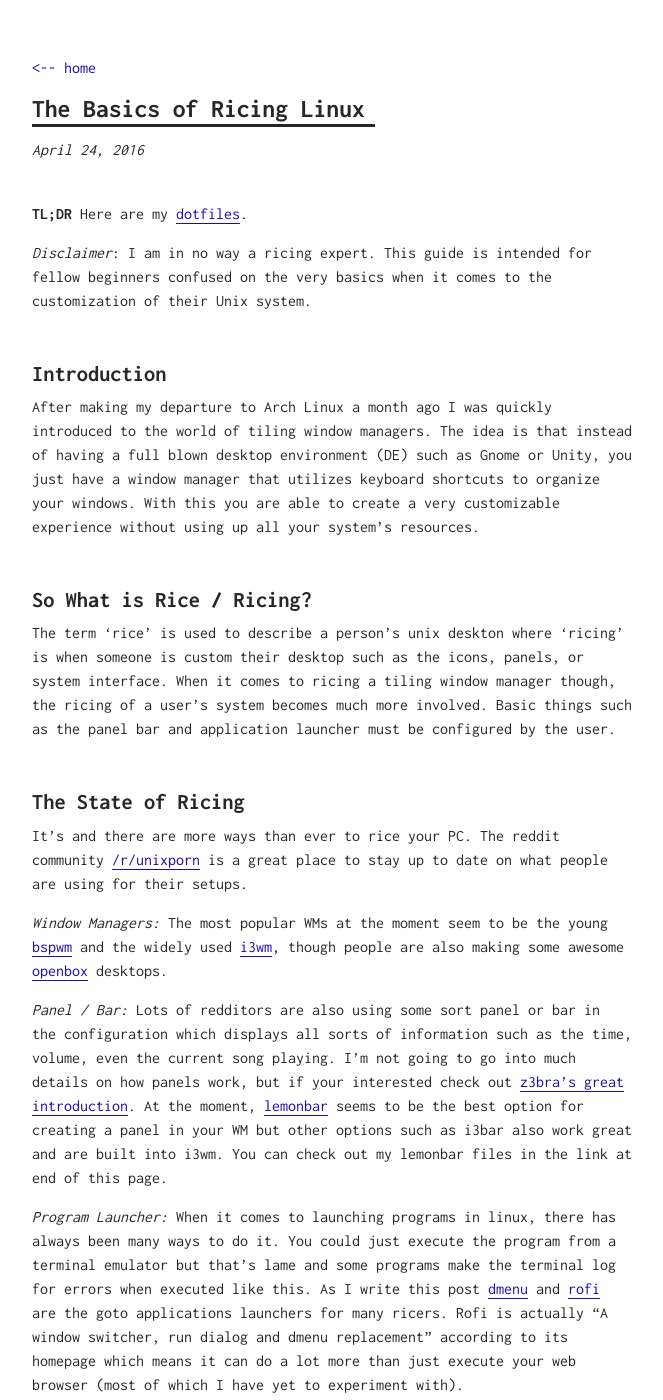
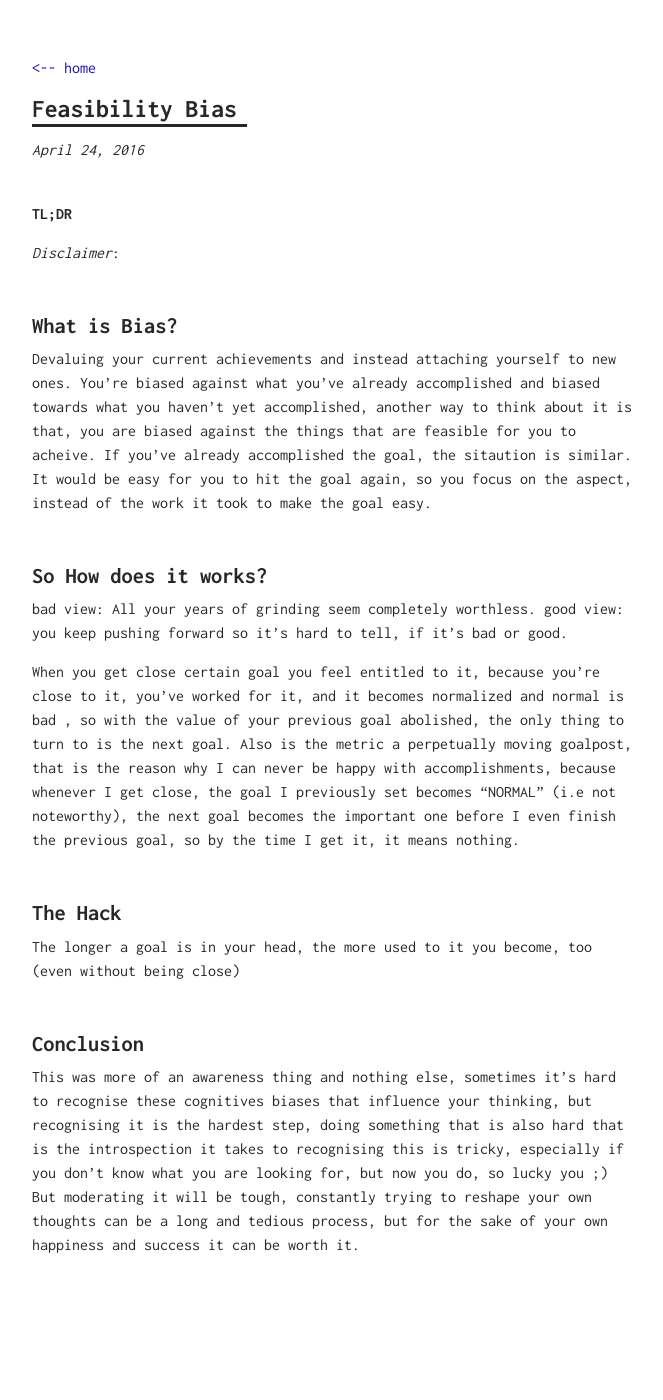
Before and after one commit to l19ux/l19ux.github.io, a Jekyll site: the page built from _posts/2016-04-24-basics-of-ricing.md, in a window 1280 px wide and 1400 px high. Shown: the whole window, without its empty margins (308-971 px from the left). Built offline with Jekyll 4.4.1, drawn with Linux system fonts in a browser that asks for light colours; some of the changed text lies outside the part shown.

Commit message:
Update 2016-04-24-basics-of-ricing.md

```diff
--- a/_posts/2016-04-24-basics-of-ricing.md
+++ b/_posts/2016-04-24-basics-of-ricing.md
@@ -1,43 +1,25 @@
 ---
 layout: post
-title: The Basics of Ricing Linux
+title: Feasibility Bias
 ---
 
-**TL;DR** Here are my [dotfiles](https://github.com/getmicah/dotfiles).
+**TL;DR**
 
-*Disclaimer*: I am in no way a ricing expert. This guide is intended for fellow beginners confused on the very basics when it comes to the customization of their Unix system.
+*Disclaimer*:
 
-# Introduction
-After making my departure to Arch Linux a month ago I was quickly introduced to the world of tiling window managers. The idea is that instead of having a full blown desktop environment (DE) such as Gnome or Unity, you just have a window manager that utilizes keyboard shortcuts to organize your windows. With this you are able to create a very customizable experience without using up all your system's resources.
+# What is Bias?
+Devaluing your current achievements and instead attaching yourself to new ones. You're biased against what you've already accomplished and biased towards what you haven't yet accomplished, another way to think about it is that, you are biased against the things that are feasible for you to acheive. If you've already accomplished the goal, the sitaution is similar. It would be easy for you to hit the goal again, so you focus on the aspect, instead of the work it took to make the goal easy.
 
-# So What is Rice / Ricing?
-The term 'rice' is used to describe a person's unix deskton where 'ricing' is when someone is custom their desktop such as the icons, panels, or system interface. When it comes to ricing a tiling window manager though, the ricing of a user's system becomes much more involved. Basic things such as the panel bar and application launcher must be configured by the user.
+# So How does it works?
+bad view: All your years of grinding seem completely worthless.
+good view: you keep pushing forward
+so it's hard to tell, if it's bad or good.
 
-# The State of Ricing
-It's and there are more ways than ever to rice your PC. The reddit community [/r/unixporn](https://www.reddit.com/r/unixporn) is a great place to stay up to date on what people are using for their setups.
+When you get close certain goal you feel entitled to it, because you're close to it, you've worked for it, and it becomes normalized and normal is bad , so with the value of your previous goal abolished, the only thing to turn to is the next goal. Also is the metric a perpetually moving goalpost, that is the reason why I can never be happy with accomplishments, because whenever I get close, the goal I previously set becomes "NORMAL" (i.e not noteworthy), the next goal becomes the important one before I even finish the previous goal, so by the time I get it, it means nothing.
 
-*Window Managers:*
-The most popular WMs at the moment seem to be the young [bspwm](https://github.com/baskerville/bspwm) and the widely used [i3wm](https://i3wm.org/), though people are also making some awesome [openbox](http://openbox.org/wiki/Main_Page) desktops.
+# The Hack
+The longer a goal is in your head, the more used to it you become, too (even without being close)
 
-*Panel / Bar:*
-Lots of redditors are also using some sort panel or bar in the configuration which displays all sorts of information such as the time, volume, even the current song playing. I'm not going to go into much details on how panels work, but if your interested check out [z3bra's great introduction](http://blog.z3bra.org/2014/04/meeting-at-the-bar.html). At the moment, [lemonbar](https://github.com/LemonBoy/bar) seems to be the best option for creating a panel in your WM but other options such as i3bar also work great and are built into i3wm. You can check out my lemonbar files in the link at end of this page.
 
-*Program Launcher:*
-When it comes to launching programs in linux, there has always been many ways to do it. You could just execute the program from a terminal emulator but that's lame and some programs make the terminal log for errors when executed like this. As I write this post [dmenu](http://tools.suckless.org/dmenu/) and [rofi](https://davedavenport.github.io/rofi/) are the goto applications launchers for many ricers. Rofi is actually "A window switcher, run dialog and dmenu replacement" according to its homepage which means it can do a lot more than just execute your web browser (most of which I have yet to experiment with).
-
-*Terminal Emulator:*
-The last part of ricing that I'm going to explain in this guide is the terminal emulator. The terminal emulator allows the user to interact with the Unix shell while in the X environment, according to the [Arch Wiki](https://wiki.archlinux.org/index.php/Category:Terminal_emulators). I personally use [urxvt](https://wiki.archlinux.org/index.php/Rxvt-unicode), or rxvt-unicode, which I think works very well with window managers and is very customizable through the .Xresource file in your home directory. The terminal is a very important part of a good ricing and is very
-
-# What Do I Use?
-Here's a list of what I'm using on my Arch Linux System:
-
-* WM: bspwm
-* GTK: arc-theme
-* Icons: papier
-* Bar: lemonbar
-* Terminal: urxvt
-* Launcher: rofi
-* Files: pcmanfm
-
-<br>
-All the [dotfiles](https://github.com/getmicah/dotfiles) can be found on Github. If you want to see a gallery of what my desktop looks like at the moment, check out my [reddit post](https://www.reddit.com/r/unixporn/comments/4f3rm0/bspwm_some_blue/) where can find some more details and a gallery.
+# Conclusion
+This was more of an awareness thing and nothing else, sometimes it's hard to recognise these cognitives biases that influence your thinking, but recognising it is the hardest step, doing something that is also hard that is the introspection it takes to recognising this is tricky, especially if you don't know what you are looking for, but now you do, so lucky you ;) But moderating it will be tough, constantly trying to reshape your own thoughts can be a long and tedious process, but for the sake of your own happiness and success it can be worth it.
```
